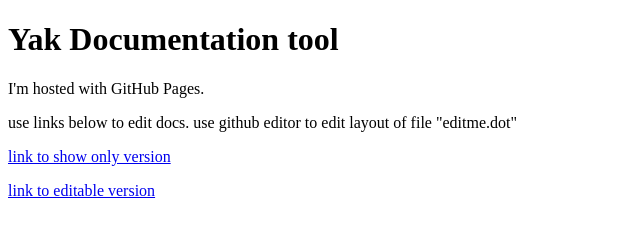
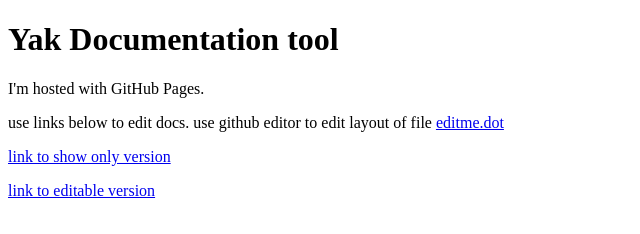
Before and after one commit to tilnow/tilnow.github.io, a plain HTML site: page index.html in a window 1280 px wide. Shown: the full height of the page, 0-640 px from the left. Drawn offline with Linux system fonts and the light colour scheme.

Commit message:
Update index.html
now you can edit dot file from here

```diff
--- a/index.html
+++ b/index.html
@@ -3,7 +3,7 @@
 <body>
 <h1>Yak Documentation tool</h1>
 <p>I'm hosted with GitHub Pages.</p>
-<p>use links below to edit docs. use github editor to edit layout of file "editme.dot"</p>
+  <p>use links below to edit docs. use github editor to edit layout of file <a href="https://github.com/tilnow/tilnow.github.io/edit/master/editme.dot">editme.dot</a></p>
 <p><a href="displayable.svg">link to show only version</a></p>
 <p><a href="editable.svg">link to editable version</a></p>
 </body>
```
